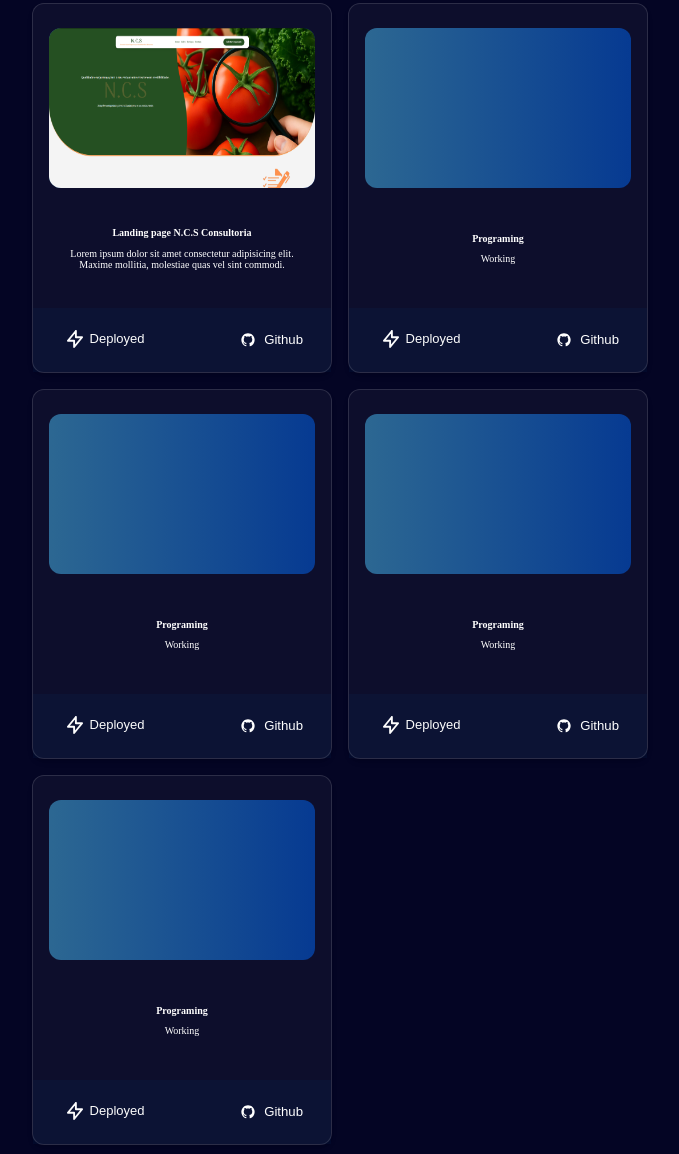
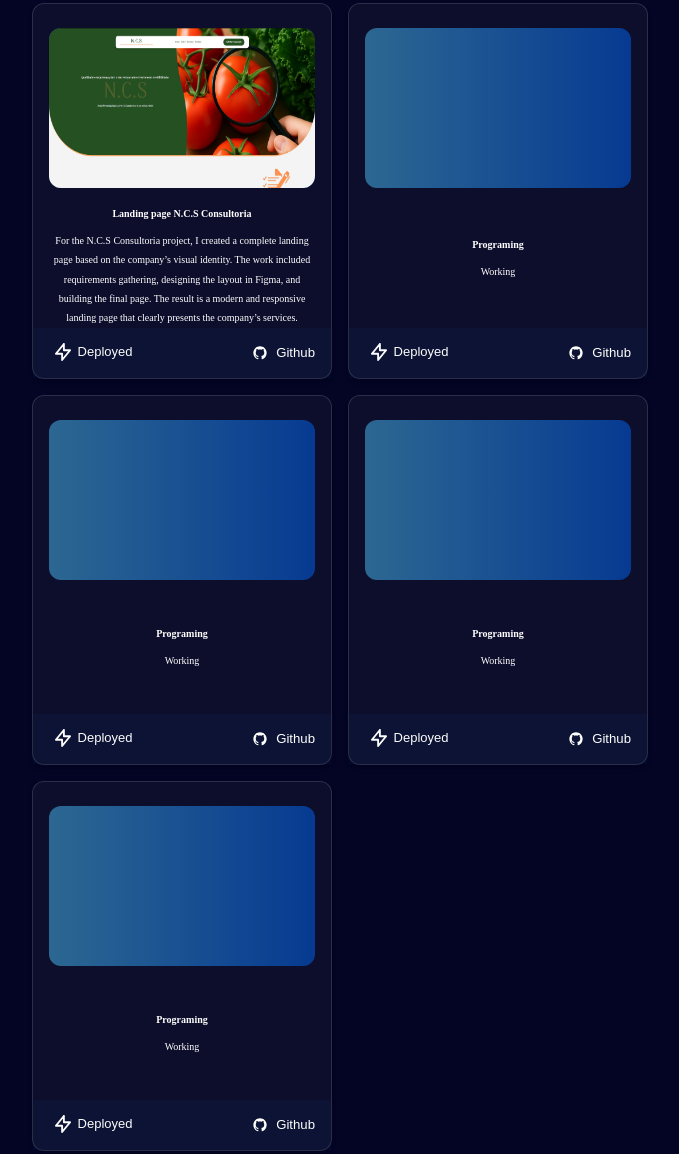
Before and after one commit to AlexanderDev0/My-Portifolio, a plain HTML site: page index.html in a window 1280 px wide. Shown: the part 1539-2693 px from the top of the page, without its empty margins (224-903 px from the left). Drawn offline with Linux system fonts and the light colour scheme; a web font is replaced by a local one.

Commit message:
Finished

```diff
--- a/css/cardProject.css
+++ b/css/cardProject.css
@@ -4,10 +4,11 @@
     display: flex;
     flex-wrap: wrap;
     gap: 1rem;
-
+box-sizing: border-box;
 }
 
 .card {
+    box-sizing: border-box;
     display: flex;
     flex-direction: column;
     justify-content: space-between;
@@ -15,17 +16,19 @@
     border: 1px solid rgba(255, 255, 255, 0.125);
     background-color: rgba(255, 255, 255, 0.041);
     width: 300px;
-    height: 370px;
+    min-height: 370px; /* mantém o mínimo */
+    height: auto;
     box-shadow: 0 4px 6px -1px rgba(0, 0, 0, .1),
         0 2px 4px -2px rgba(0, 0, 0, .1);
 }
 
 .card:hover {
+    box-sizing: border-box;
     box-shadow: 0px 1px 5px 1px #5abef873;
 }
 
 .header {
-
+    box-sizing: border-box;
     position: relative;
     background-clip: border-box;
     margin-top: 1.5rem;
@@ -39,34 +42,57 @@
 }
 
 .header img {
-
+box-sizing: border-box;
     border-radius: 0.75rem;
     width: 100%;
     height: 100%;
 }
 
 .info {
+    box-sizing: border-box;
     border: none;
-    padding: 1.5rem;
+    padding: 1rem;
     text-align: center;
+    max-height: 140px; /* limite */
+    overflow-y: auto;
 }
+.info::-webkit-scrollbar{
+ width: 8px;
+}
+.info::-webkit-scrollbar-track {
+  background: transparent; /* remove o fundo */
+}
+.info::-webkit-scrollbar-thumb {
+  background: #88888836; /* cor da barrinha */
+  border-radius: 4px;
 
+}
 .info p {
-    font-size: 0.65rem;
+    word-wrap: break-word;
+    overflow-wrap: break-word;
+    box-sizing: border-box;
+    font-size: 0.55rem;
+    line-height: 1.2rem;
     color: #fff;
+    overflow-x: hidden;
+
 }
 
 .title {
+    box-sizing: border-box;
     color: rgb(254, 255, 255);
     letter-spacing: 0;
     line-height: 1.375;
     font-weight: 600;
-    font-size: 0.75rem;
+    font-size: 0.65rem;
     margin-bottom: 0.5rem;
 }
 
 .footer {
-    padding: 0.75rem;
+    box-sizing: border-box;
+    height: 50px;
+    overflow-x: auto;
+    padding: 0rem 0rem;
     border: 0px solid rgba(236, 239, 241, 0.185);
     display: flex;
     align-items: center;
@@ -75,6 +101,7 @@
 }
 
 .tag {
+    box-sizing: border-box;
     font-weight: 300;
     font-size: .75rem;
     display: block;
--- a/index.html
+++ b/index.html
@@ -157,11 +157,10 @@
         <div class="header"><img src="assets/Projects/NCS.png" alt=""></div>
         <div class="info">
           <p class="title">Landing page N.C.S Consultoria</p>
-          <p>Lorem ipsum dolor sit amet consectetur adipisicing elit. Maxime mollitia,
-            molestiae quas vel sint commodi. </p>
+          <p>For the N.C.S Consultoria project, I created a complete landing page based on the company’s visual identity. The work included requirements gathering, designing the layout in Figma, and building the final page. The result is a modern and responsive landing page that clearly presents the company’s services.</p>
         </div>
         <div class="footer">
-          <button type="button" class="button-deployed">
+          <button type="button" class="button-deployed" onclick="window.location.href='https://ncssegurancadosalimentos.vercel.app'" >
             <span class="fold"></span>
 
             <div class="points_wrapper">
@@ -184,7 +183,7 @@
               </svg>Deployed</span>
           </button>
           <!-- From Uiverse.io by Creatlydev -->
-          <button class="btn-github">
+         <button class="btn-github" onclick="window.location.href='https://github.com/AlexanderDev0'">
             <svg width="16" height="16" viewBox="0 0 16 16" fill="none" xmlns="http://www.w3.org/2000/svg">
               <path
                 d="M7.99992 1.33331C7.12444 1.33331 6.25753 1.50575 5.4487 1.84078C4.63986 2.17581 3.90493 2.66688 3.28587 3.28593C2.03563 4.53618 1.33325 6.23187 1.33325 7.99998C1.33325 10.9466 3.24659 13.4466 5.89325 14.3333C6.22659 14.3866 6.33325 14.18 6.33325 14C6.33325 13.8466 6.33325 13.4266 6.33325 12.8733C4.48659 13.2733 4.09325 11.98 4.09325 11.98C3.78659 11.2066 3.35325 11 3.35325 11C2.74659 10.5866 3.39992 10.6 3.39992 10.6C4.06659 10.6466 4.41992 11.2866 4.41992 11.2866C4.99992 12.3 5.97992 12 6.35992 11.84C6.41992 11.4066 6.59325 11.1133 6.77992 10.9466C5.29992 10.78 3.74659 10.2066 3.74659 7.66665C3.74659 6.92665 3.99992 6.33331 4.43325 5.85998C4.36659 5.69331 4.13325 4.99998 4.49992 4.09998C4.49992 4.09998 5.05992 3.91998 6.33325 4.77998C6.85992 4.63331 7.43325 4.55998 7.99992 4.55998C8.56659 4.55998 9.13992 4.63331 9.66659 4.77998C10.9399 3.91998 11.4999 4.09998 11.4999 4.09998C11.8666 4.99998 11.6333 5.69331 11.5666 5.85998C11.9999 6.33331 12.2533 6.92665 12.2533 7.66665C12.2533 10.2133 10.6933 10.7733 9.20659 10.94C9.44659 11.1466 9.66659 11.5533 9.66659 12.1733C9.66659 13.0666 9.66659 13.7866 9.66659 14C9.66659 14.18 9.77325 14.3933 10.1133 14.3333C12.7599 13.44 14.6666 10.9466 14.6666 7.99998C14.6666 7.1245 14.4941 6.25759 14.1591 5.44876C13.8241 4.63992 13.333 3.90499 12.714 3.28593C12.0949 2.66688 11.36 2.17581 10.5511 1.84078C9.7423 1.50575 8.8754 1.33331 7.99992 1.33331V1.33331Z"
@@ -226,7 +225,7 @@
           </button>
 
           <!-- From Uiverse.io by Creatlydev -->
-          <button class="btn-github">
+          <button class="btn-github" onclick="window.location.href='https://github.com/AlexanderDev0'">
             <svg width="16" height="16" viewBox="0 0 16 16" fill="none" xmlns="http://www.w3.org/2000/svg">
               <path
                 d="M7.99992 1.33331C7.12444 1.33331 6.25753 1.50575 5.4487 1.84078C4.63986 2.17581 3.90493 2.66688 3.28587 3.28593C2.03563 4.53618 1.33325 6.23187 1.33325 7.99998C1.33325 10.9466 3.24659 13.4466 5.89325 14.3333C6.22659 14.3866 6.33325 14.18 6.33325 14C6.33325 13.8466 6.33325 13.4266 6.33325 12.8733C4.48659 13.2733 4.09325 11.98 4.09325 11.98C3.78659 11.2066 3.35325 11 3.35325 11C2.74659 10.5866 3.39992 10.6 3.39992 10.6C4.06659 10.6466 4.41992 11.2866 4.41992 11.2866C4.99992 12.3 5.97992 12 6.35992 11.84C6.41992 11.4066 6.59325 11.1133 6.77992 10.9466C5.29992 10.78 3.74659 10.2066 3.74659 7.66665C3.74659 6.92665 3.99992 6.33331 4.43325 5.85998C4.36659 5.69331 4.13325 4.99998 4.49992 4.09998C4.49992 4.09998 5.05992 3.91998 6.33325 4.77998C6.85992 4.63331 7.43325 4.55998 7.99992 4.55998C8.56659 4.55998 9.13992 4.63331 9.66659 4.77998C10.9399 3.91998 11.4999 4.09998 11.4999 4.09998C11.8666 4.99998 11.6333 5.69331 11.5666 5.85998C11.9999 6.33331 12.2533 6.92665 12.2533 7.66665C12.2533 10.2133 10.6933 10.7733 9.20659 10.94C9.44659 11.1466 9.66659 11.5533 9.66659 12.1733C9.66659 13.0666 9.66659 13.7866 9.66659 14C9.66659 14.18 9.77325 14.3933 10.1133 14.3333C12.7599 13.44 14.6666 10.9466 14.6666 7.99998C14.6666 7.1245 14.4941 6.25759 14.1591 5.44876C13.8241 4.63992 13.333 3.90499 12.714 3.28593C12.0949 2.66688 11.36 2.17581 10.5511 1.84078C9.7423 1.50575 8.8754 1.33331 7.99992 1.33331V1.33331Z"
@@ -269,7 +268,7 @@
           </button>
 
           <!-- From Uiverse.io by Creatlydev -->
-          <button class="btn-github">
+          <button class="btn-github" onclick="window.location.href='https://github.com/AlexanderDev0'">
             <svg width="16" height="16" viewBox="0 0 16 16" fill="none" xmlns="http://www.w3.org/2000/svg">
               <path
                 d="M7.99992 1.33331C7.12444 1.33331 6.25753 1.50575 5.4487 1.84078C4.63986 2.17581 3.90493 2.66688 3.28587 3.28593C2.03563 4.53618 1.33325 6.23187 1.33325 7.99998C1.33325 10.9466 3.24659 13.4466 5.89325 14.3333C6.22659 14.3866 6.33325 14.18 6.33325 14C6.33325 13.8466 6.33325 13.4266 6.33325 12.8733C4.48659 13.2733 4.09325 11.98 4.09325 11.98C3.78659 11.2066 3.35325 11 3.35325 11C2.74659 10.5866 3.39992 10.6 3.39992 10.6C4.06659 10.6466 4.41992 11.2866 4.41992 11.2866C4.99992 12.3 5.97992 12 6.35992 11.84C6.41992 11.4066 6.59325 11.1133 6.77992 10.9466C5.29992 10.78 3.74659 10.2066 3.74659 7.66665C3.74659 6.92665 3.99992 6.33331 4.43325 5.85998C4.36659 5.69331 4.13325 4.99998 4.49992 4.09998C4.49992 4.09998 5.05992 3.91998 6.33325 4.77998C6.85992 4.63331 7.43325 4.55998 7.99992 4.55998C8.56659 4.55998 9.13992 4.63331 9.66659 4.77998C10.9399 3.91998 11.4999 4.09998 11.4999 4.09998C11.8666 4.99998 11.6333 5.69331 11.5666 5.85998C11.9999 6.33331 12.2533 6.92665 12.2533 7.66665C12.2533 10.2133 10.6933 10.7733 9.20659 10.94C9.44659 11.1466 9.66659 11.5533 9.66659 12.1733C9.66659 13.0666 9.66659 13.7866 9.66659 14C9.66659 14.18 9.77325 14.3933 10.1133 14.3333C12.7599 13.44 14.6666 10.9466 14.6666 7.99998C14.6666 7.1245 14.4941 6.25759 14.1591 5.44876C13.8241 4.63992 13.333 3.90499 12.714 3.28593C12.0949 2.66688 11.36 2.17581 10.5511 1.84078C9.7423 1.50575 8.8754 1.33331 7.99992 1.33331V1.33331Z"
@@ -310,7 +309,7 @@
               </svg>Deployed</span>
           </button>
           <!-- From Uiverse.io by Creatlydev -->
-          <button class="btn-github">
+          <button class="btn-github" onclick="window.location.href='https://github.com/AlexanderDev0'">
             <svg width="16" height="16" viewBox="0 0 16 16" fill="none" xmlns="http://www.w3.org/2000/svg">
               <path
                 d="M7.99992 1.33331C7.12444 1.33331 6.25753 1.50575 5.4487 1.84078C4.63986 2.17581 3.90493 2.66688 3.28587 3.28593C2.03563 4.53618 1.33325 6.23187 1.33325 7.99998C1.33325 10.9466 3.24659 13.4466 5.89325 14.3333C6.22659 14.3866 6.33325 14.18 6.33325 14C6.33325 13.8466 6.33325 13.4266 6.33325 12.8733C4.48659 13.2733 4.09325 11.98 4.09325 11.98C3.78659 11.2066 3.35325 11 3.35325 11C2.74659 10.5866 3.39992 10.6 3.39992 10.6C4.06659 10.6466 4.41992 11.2866 4.41992 11.2866C4.99992 12.3 5.97992 12 6.35992 11.84C6.41992 11.4066 6.59325 11.1133 6.77992 10.9466C5.29992 10.78 3.74659 10.2066 3.74659 7.66665C3.74659 6.92665 3.99992 6.33331 4.43325 5.85998C4.36659 5.69331 4.13325 4.99998 4.49992 4.09998C4.49992 4.09998 5.05992 3.91998 6.33325 4.77998C6.85992 4.63331 7.43325 4.55998 7.99992 4.55998C8.56659 4.55998 9.13992 4.63331 9.66659 4.77998C10.9399 3.91998 11.4999 4.09998 11.4999 4.09998C11.8666 4.99998 11.6333 5.69331 11.5666 5.85998C11.9999 6.33331 12.2533 6.92665 12.2533 7.66665C12.2533 10.2133 10.6933 10.7733 9.20659 10.94C9.44659 11.1466 9.66659 11.5533 9.66659 12.1733C9.66659 13.0666 9.66659 13.7866 9.66659 14C9.66659 14.18 9.77325 14.3933 10.1133 14.3333C12.7599 13.44 14.6666 10.9466 14.6666 7.99998C14.6666 7.1245 14.4941 6.25759 14.1591 5.44876C13.8241 4.63992 13.333 3.90499 12.714 3.28593C12.0949 2.66688 11.36 2.17581 10.5511 1.84078C9.7423 1.50575 8.8754 1.33331 7.99992 1.33331V1.33331Z"
@@ -351,7 +350,7 @@
               </svg>Deployed</span>
           </button>
           <!-- From Uiverse.io by Creatlydev -->
-          <button class="btn-github">
+          <button class="btn-github" onclick="window.location.href='https://github.com/AlexanderDev0'">
             <svg width="16" height="16" viewBox="0 0 16 16" fill="none" xmlns="http://www.w3.org/2000/svg">
               <path
                 d="M7.99992 1.33331C7.12444 1.33331 6.25753 1.50575 5.4487 1.84078C4.63986 2.17581 3.90493 2.66688 3.28587 3.28593C2.03563 4.53618 1.33325 6.23187 1.33325 7.99998C1.33325 10.9466 3.24659 13.4466 5.89325 14.3333C6.22659 14.3866 6.33325 14.18 6.33325 14C6.33325 13.8466 6.33325 13.4266 6.33325 12.8733C4.48659 13.2733 4.09325 11.98 4.09325 11.98C3.78659 11.2066 3.35325 11 3.35325 11C2.74659 10.5866 3.39992 10.6 3.39992 10.6C4.06659 10.6466 4.41992 11.2866 4.41992 11.2866C4.99992 12.3 5.97992 12 6.35992 11.84C6.41992 11.4066 6.59325 11.1133 6.77992 10.9466C5.29992 10.78 3.74659 10.2066 3.74659 7.66665C3.74659 6.92665 3.99992 6.33331 4.43325 5.85998C4.36659 5.69331 4.13325 4.99998 4.49992 4.09998C4.49992 4.09998 5.05992 3.91998 6.33325 4.77998C6.85992 4.63331 7.43325 4.55998 7.99992 4.55998C8.56659 4.55998 9.13992 4.63331 9.66659 4.77998C10.9399 3.91998 11.4999 4.09998 11.4999 4.09998C11.8666 4.99998 11.6333 5.69331 11.5666 5.85998C11.9999 6.33331 12.2533 6.92665 12.2533 7.66665C12.2533 10.2133 10.6933 10.7733 9.20659 10.94C9.44659 11.1466 9.66659 11.5533 9.66659 12.1733C9.66659 13.0666 9.66659 13.7866 9.66659 14C9.66659 14.18 9.77325 14.3933 10.1133 14.3333C12.7599 13.44 14.6666 10.9466 14.6666 7.99998C14.6666 7.1245 14.4941 6.25759 14.1591 5.44876C13.8241 4.63992 13.333 3.90499 12.714 3.28593C12.0949 2.66688 11.36 2.17581 10.5511 1.84078C9.7423 1.50575 8.8754 1.33331 7.99992 1.33331V1.33331Z"
@@ -422,9 +421,9 @@
       <div class="footer-connect">
         <h4>Connect</h4>
         <div class="footer-icons">
-          <a href="#"><i class="fa-brands fa-github"></i></a>
-          <a href="#"><i class="fa-brands fa-linkedin"></i></a>
-          <a href="#"><i class="fa-solid fa-envelope"></i></a>
+          <a href="https://github.com/AlexanderDev0"><i class="fa-brands fa-github"></i></a>
+          <a href="https://www.linkedin.com/in/alexander-de-oliveria-castro-2baa371b5"><i class="fa-brands fa-linkedin"></i></a>
+          <a href="https://wa.me/5511965428472"><i class="fa-solid fa-envelope"></i></a>
         </div>
       </div>
 
```
